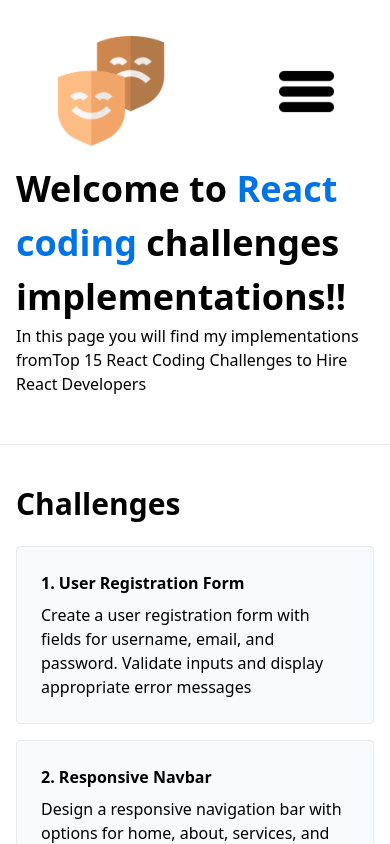
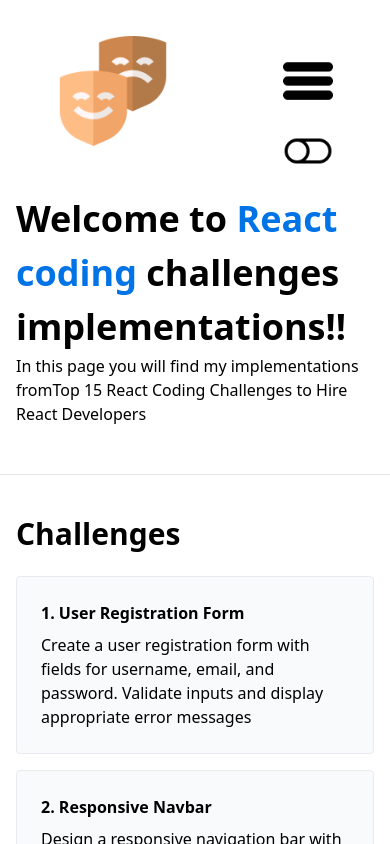
Before and after one commit to luisSilvaEs/react-coding-challenges, a React (Create React App) app: page / in a window 390 px wide. Shown: the top 844 px of the page. Built offline with nearby package versions, Linux system fonts and the light colour scheme.

Commit message:
Add dark and light theme toggler to app

```diff
--- a/src/App.tsx
+++ b/src/App.tsx
@@ -36,9 +36,15 @@
     },
   ]);
 
+  const [theme, setTheme] = useState("light");
+
+  const switchTheme = () => {
+    theme == "light" ? setTheme("dark") : setTheme("light");
+  };
+
   return (
-    <>
-      <TopMenu />
+    <div data-theme={theme}>
+      <TopMenu theme={theme} switchThemeFunction={switchTheme} />
       <Routes>
         <Route path="/" element={<Home exercisesPages={challenges} />} />
         <Route
@@ -48,7 +54,7 @@
         <Route path="/about" element={<About />} />
         <Route path="/contact" element={<Contact />} />
       </Routes>
-    </>
+    </div>
   );
 };
 
--- a/src/components/challenges/form/Form.scss
+++ b/src/components/challenges/form/Form.scss
@@ -1,4 +1,6 @@
-.b-form-component form {
+.b-form-component {
+
+    form {
         input {
             border-width: 1px;
             border-radius: 4px;
@@ -10,3 +12,27 @@
 
 
     }
+
+    button {
+        border-radius: 4px;
+        border: 1px solid #5162D4;
+        padding: 8px 12px;
+        margin: 4px;
+        margin-top: 32px;
+    }
+
+    &__submit-button {
+        background-color: #5162D4;
+        color: white;
+    }
+
+    &__cancel-button {
+        color: #5162D4;
+    }
+
+    .requiered::after {
+        content: "*";
+        color: red;
+    }
+
+}
--- a/src/components/challenges/form/Form.tsx
+++ b/src/components/challenges/form/Form.tsx
@@ -1,24 +1,41 @@
 import "./Form.scss";
 
 const Form = () => {
+  const validateEmail = (event: React.ChangeEvent<HTMLInputElement>) => {
+    const email = event.target.value;
+    console.log("->", email);
+  };
+
   return (
     <>
       <div className="container mx-auto text-center">
-        <p>
-          Please fill fields below. After completing please click on Submit
-          button to validate
-        </p>
+        <p>Please fill fields below to register.</p>
         <b>Email and password fields are mandatory</b>
       </div>
       <div className="container mx-auto b-form-component flex justify-center mt-9">
         <form action="" className="w-52">
           <label htmlFor="username">Username:</label>
           <input type="text" id="username" />
-          <label htmlFor="email">Email:</label>
-          <input type="email" id="email" />
-          <label htmlFor="password">Password:</label>
+          <label htmlFor="email" className="requiered">
+            Email:
+          </label>
+          <input type="email" id="email" onChange={validateEmail} />
+          <label htmlFor="password" className="requiered">
+            Password:
+          </label>
           <input type="password" id="password" />
-          <button>Submit</button>
+          <button
+            onClick={() => {}}
+            className="b-form-component__submit-button"
+          >
+            Submit
+          </button>
+          <button
+            onClick={() => {}}
+            className="b-form-component__cancel-button"
+          >
+            Cancel
+          </button>
         </form>
       </div>
     </>
--- a/src/components/ui/Menu/Menus.scss
+++ b/src/components/ui/Menu/Menus.scss
@@ -6,7 +6,8 @@
     ul li {
         @apply px-3;
         a {
-            @apply text-2xl tracking-wide text-gray-800;
+            @apply text-2xl tracking-wide;
+            color: var(--text-primary);
         }
     }
 
@@ -20,4 +21,23 @@
             margin-top: 8px;
         }
     }
+
+    .nav-buttons {
+        img {
+            width: 50px;
+        }
+
+        .nav-menu-mobile {
+            margin-top: 20px;
+            margin-bottom: 20px;
+        }
+    }
+
+    .nav-menu-mobile--dark {
+        filter: invert(100%);
+    }
+
+    .nav-theme-switcher--dark img {
+        filter: invert(1);
+    }
 }
--- a/src/components/ui/Menu/Menus.tsx
+++ b/src/components/ui/Menu/Menus.tsx
@@ -1,11 +1,18 @@
 import { useState } from "react";
 import logoURL from "../../../assets/img/logo-app.png";
 import menuIMGURL from "../../../assets/img/mobile-menu-icon.png";
+import toggleOn from "../../../assets/img/switch-light.png";
+import toggleOff from "../../../assets/img/switch-dark.png";
 import "./Menus.scss";
 
 import { Link, NavLink } from "react-router-dom";
 
-const TopMenu = () => {
+interface Props {
+  theme: string;
+  switchThemeFunction: () => void;
+}
+
+const TopMenu = ({ theme, switchThemeFunction }: Props) => {
   const [open, setOpen] = useState(false);
 
   const toggleMenu = () => {
@@ -13,8 +20,12 @@
     setOpen((o) => !o);
   };
 
+  const handleClickSwitcher = () => {
+    switchThemeFunction();
+  };
+
   return (
-    <nav className="container mx-auto mt-9 flex justify-around">
+    <nav className="container mx-auto pt-9 flex justify-around">
       <div className={`nav-logo-container ${open && "hidden"}`}>
         <img src={logoURL} alt="logo theater masks" />
       </div>
@@ -42,9 +53,25 @@
           </li>
         </ul>
       </div>
-      <button className={`md:hidden ${open && "mr-9"}`} onClick={toggleMenu}>
-        <img src={menuIMGURL} alt="menu mobile" />
-      </button>
+      <div className="nav-buttons flex flex-col-reverse md:flex-col">
+        <button
+          className={`nav-theme-switcher nav-theme-switcher--${theme}`}
+          onClick={handleClickSwitcher}
+        >
+          <img
+            src={theme == "light" ? toggleOn : toggleOff}
+            alt="Switch menu"
+          />
+        </button>
+        <button
+          className={`nav-menu-mobile md:hidden ${
+            open && "mr-9"
+          } nav-menu-mobile--${theme == "light" ? "light" : "dark"}`}
+          onClick={toggleMenu}
+        >
+          <img src={menuIMGURL} alt="Menu mobile" />
+        </button>
+      </div>
     </nav>
   );
 };
--- a/src/index.css
+++ b/src/index.css
@@ -2,6 +2,22 @@
 @tailwind components;
 @tailwind utilities;
 
-body {
+:root {
+    --background: white;
+    --text-primary: black;
+    --text-secondary: black;
+}
 
+[data-theme='dark'] {
+    --background: rgba(15, 23, 42, 1);
+    --text-primary: white;
+    --text-secondary: #94a3b8;
 }
+
+html, div {
+  background-color: var(--background);
+}
+
+p {
+    color: var(--text-secondary);
+}
--- a/src/pages/home/Home.scss
+++ b/src/pages/home/Home.scss
@@ -1,11 +1,13 @@
 h1 {
     font-size: 36px;
     font-weight: 600;
+    color: var(--text-primary);
 }
 
 h3 {
     font-size: 30px;
     font-weight: 600;
+    color: var(--text-primary);
 }
 
 span {
```
Also changed, not shown: src/assets/img/switch-dark.png (added), src/assets/img/switch-light.png (added). Lines whose indentation alone changed are shown as unchanged.
